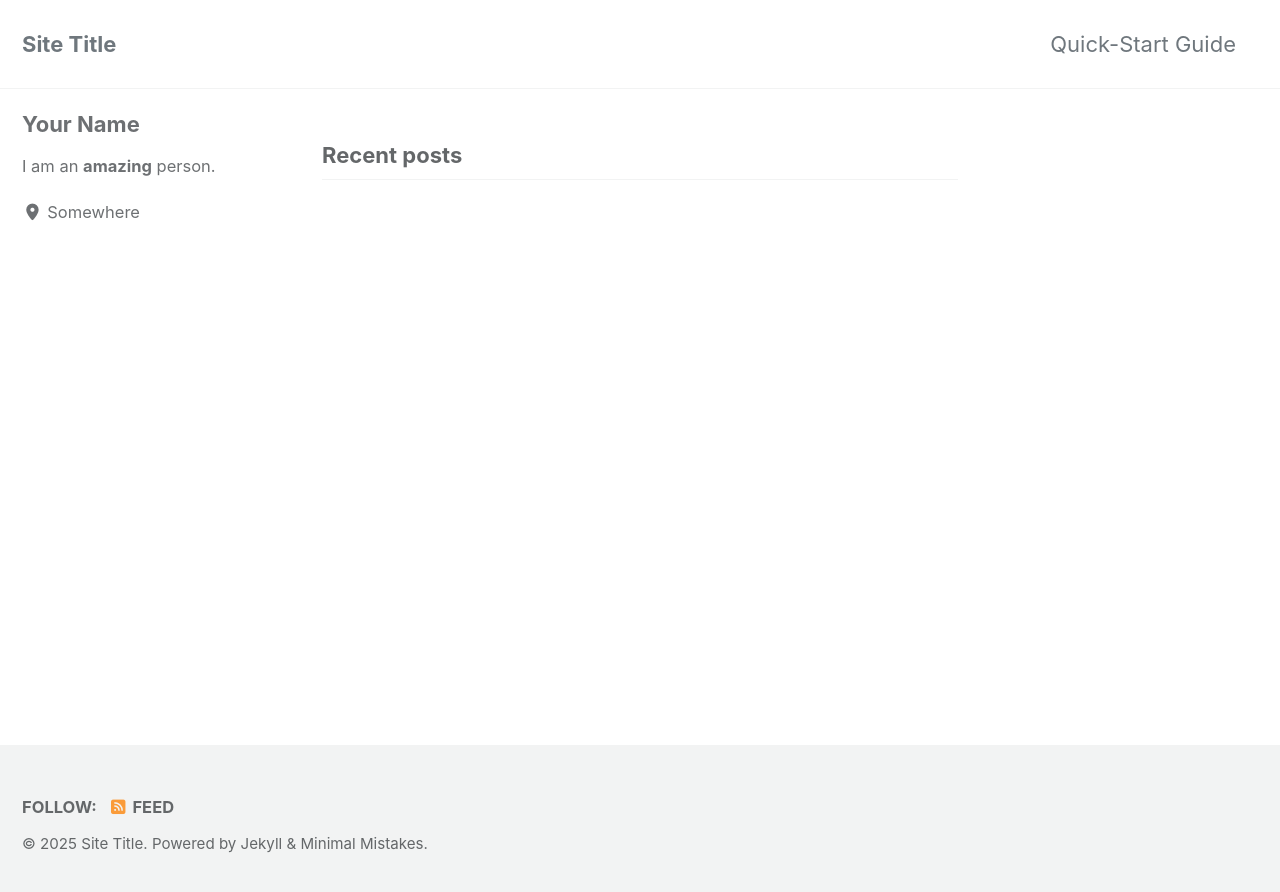
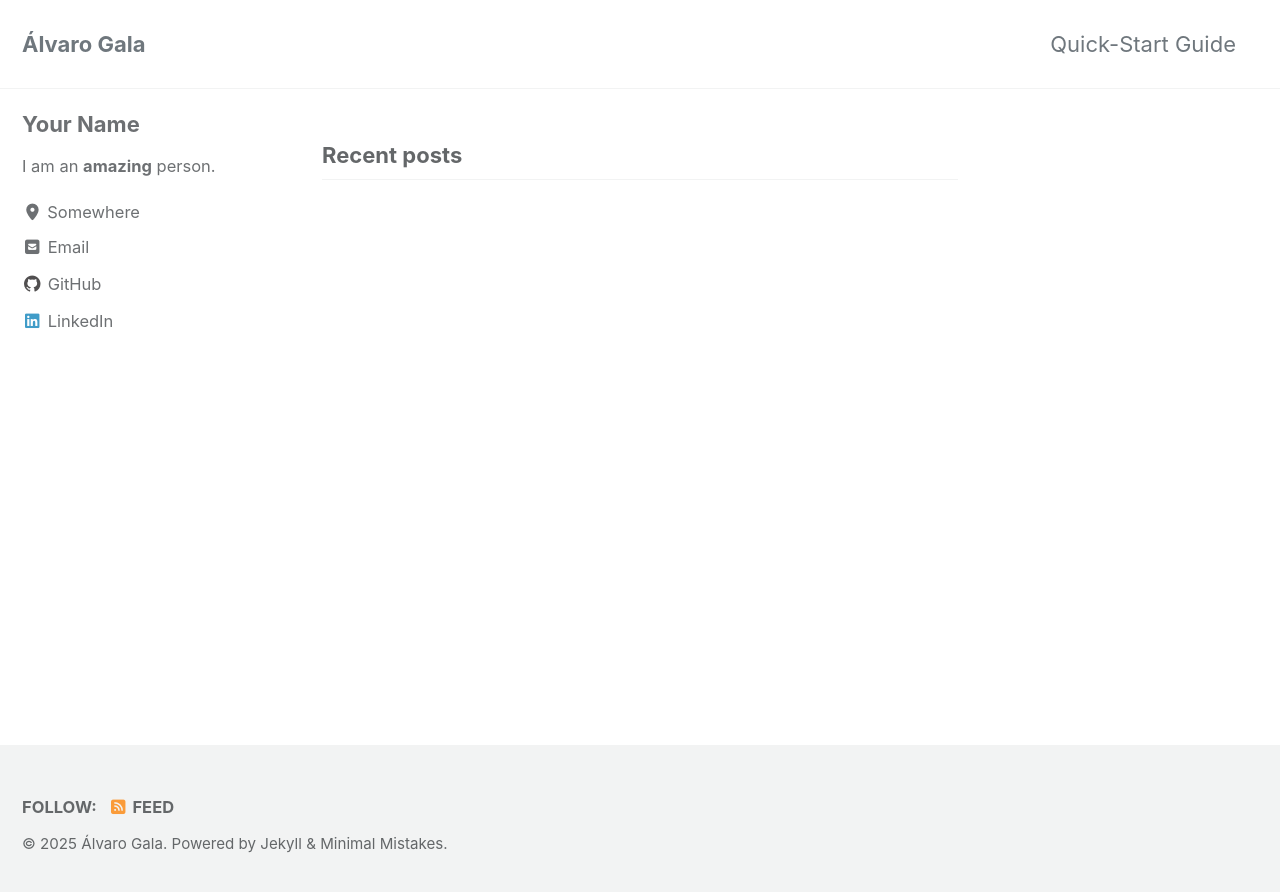
Before and after one commit to alvariittoo7/alvariittoo7.github.io, a Jekyll site: the page built from index.html, in a window 1280 px wide. Shown: the top 892 px of the page. Built offline with Jekyll 4.4.1, drawn with Linux system fonts in a browser that asks for light colours; cached includes are drawn as plain includes; the list of posts is cut into pages by our own code.

Commit message:
Update _config.yml

```diff
--- a/_config.yml
+++ b/_config.yml
@@ -17,14 +17,14 @@ minimal_mistakes_skin    : "default" # "air", "aqua", "contrast", "dark", "dirt"
 # Site Settings
 locale                   : "en-US"
 rtl                      : # true, false (default) # turns direction of the page into right to left for RTL languages
-title                    : "Site Title"
+title                    : "Álvaro Gala"
 title_separator          : "-"
 subtitle                 : # site tagline that appears below site title in masthead
-name                     : "Your Name"
-description              : "An amazing website."
-url                      : # the base hostname & protocol for your site e.g. "https://mmistakes.github.io"
-baseurl                  : # the subpath of your site, e.g. "/blog"
-repository               : # GitHub username/repo-name e.g. "mmistakes/minimal-mistakes"
+name                     : "Álvaro Gala"
+description              : "Diving into AWS & Cloud Infrastructure"
+url                      : "https://alvariittoo7.github.io" # the base hostname & protocol for your site e.g. "https://mmistakes.github.io"
+baseurl                  : "" # the subpath of your site, e.g. "/blog"
+repository               : "alvariittoo7/alvariittoo7.github.io" # GitHub username/repo-name e.g. "mmistakes/minimal-mistakes"
 teaser                   : # path of fallback teaser image, e.g. "/assets/images/500x300.png"
 logo                     : # path of logo image to display in the masthead, e.g. "/assets/images/88x88.png"
 masthead_title           : # overrides the website title displayed in the masthead, use " " for no title
@@ -42,10 +42,10 @@ comments:
   facebook:
     # https://developers.facebook.com/docs/plugins/comments
     appid                :
-    num_posts            : # 5 (default)
-    colorscheme          : # "light" (default), "dark"
+    num_posts            : 2 # 5 (default)
+    colorscheme          : dark # "light" (default), "dark"
   utterances:
-    theme                : # "github-light" (default), "github-dark"
+    theme                : github-dark # "github-light" (default), "github-dark"
     issue_term           : # "pathname" (default)
   giscus:
     repo_id              : # Shown during giscus setup at https://giscus.app
@@ -121,22 +121,16 @@ author:
   links:
     - label: "Email"
       icon: "fas fa-fw fa-envelope-square"
-      # url: "mailto:your.name@email.com"
+      url: "mailto:agalaperez2004@gmail.com"
     - label: "Website"
       icon: "fas fa-fw fa-link"
       # url: "https://your-website.com"
-    - label: "Twitter"
-      icon: "fab fa-fw fa-twitter-square"
-      # url: "https://twitter.com/"
-    - label: "Facebook"
-      icon: "fab fa-fw fa-facebook-square"
-      # url: "https://facebook.com/"
     - label: "GitHub"
       icon: "fab fa-fw fa-github"
-      # url: "https://github.com/"
-    - label: "Instagram"
-      icon: "fab fa-fw fa-instagram"
-      # url: "https://instagram.com/"
+      url: "https://github.com/alvariittoo7"
+    - label: "LinkedIn"
+      icon: "fab fa-fw fa-linkedin"
+      url: "https://linkedin.com/in/alvarogalaperez"
 
 # Site Footer
 footer:
```
